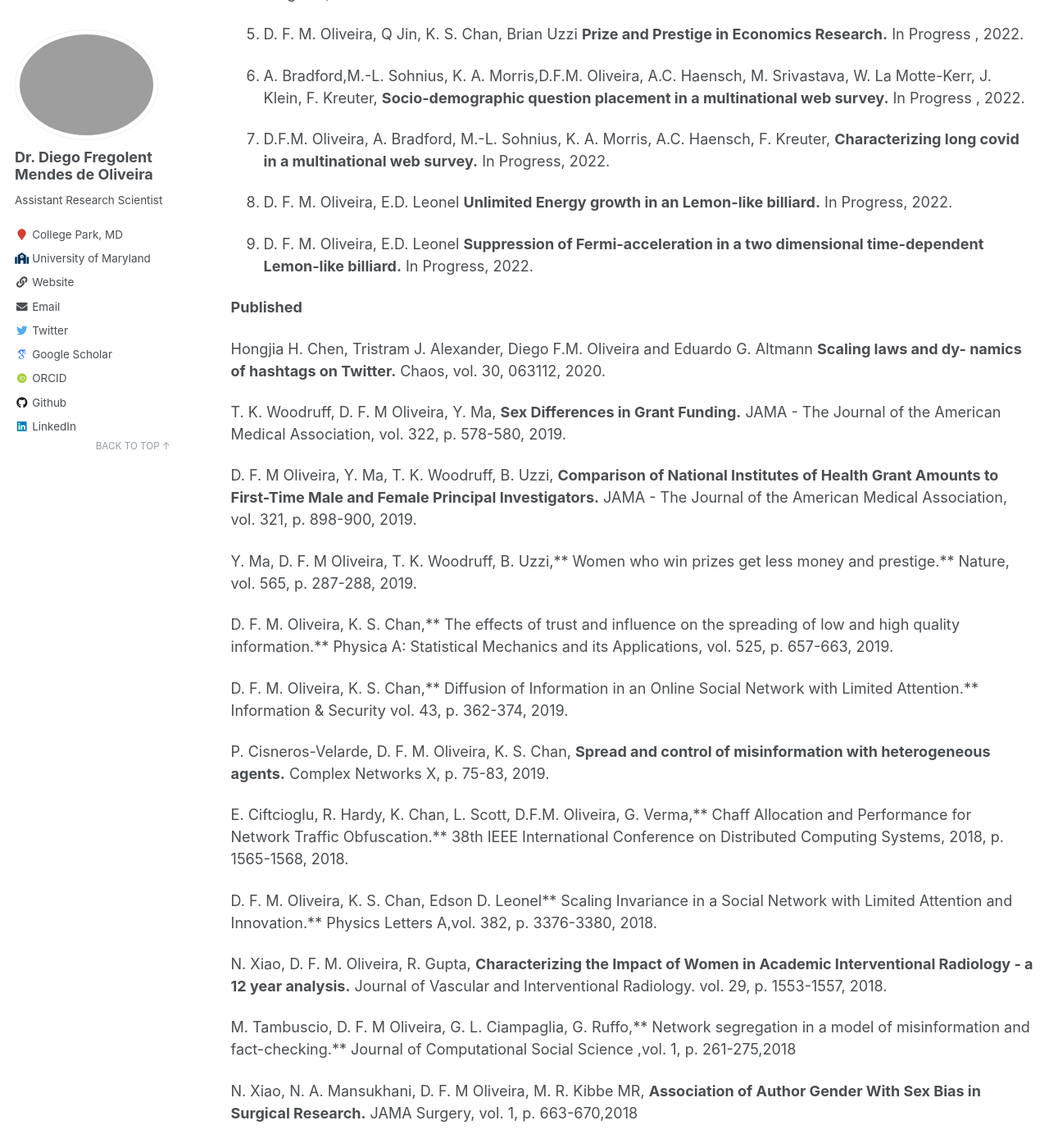
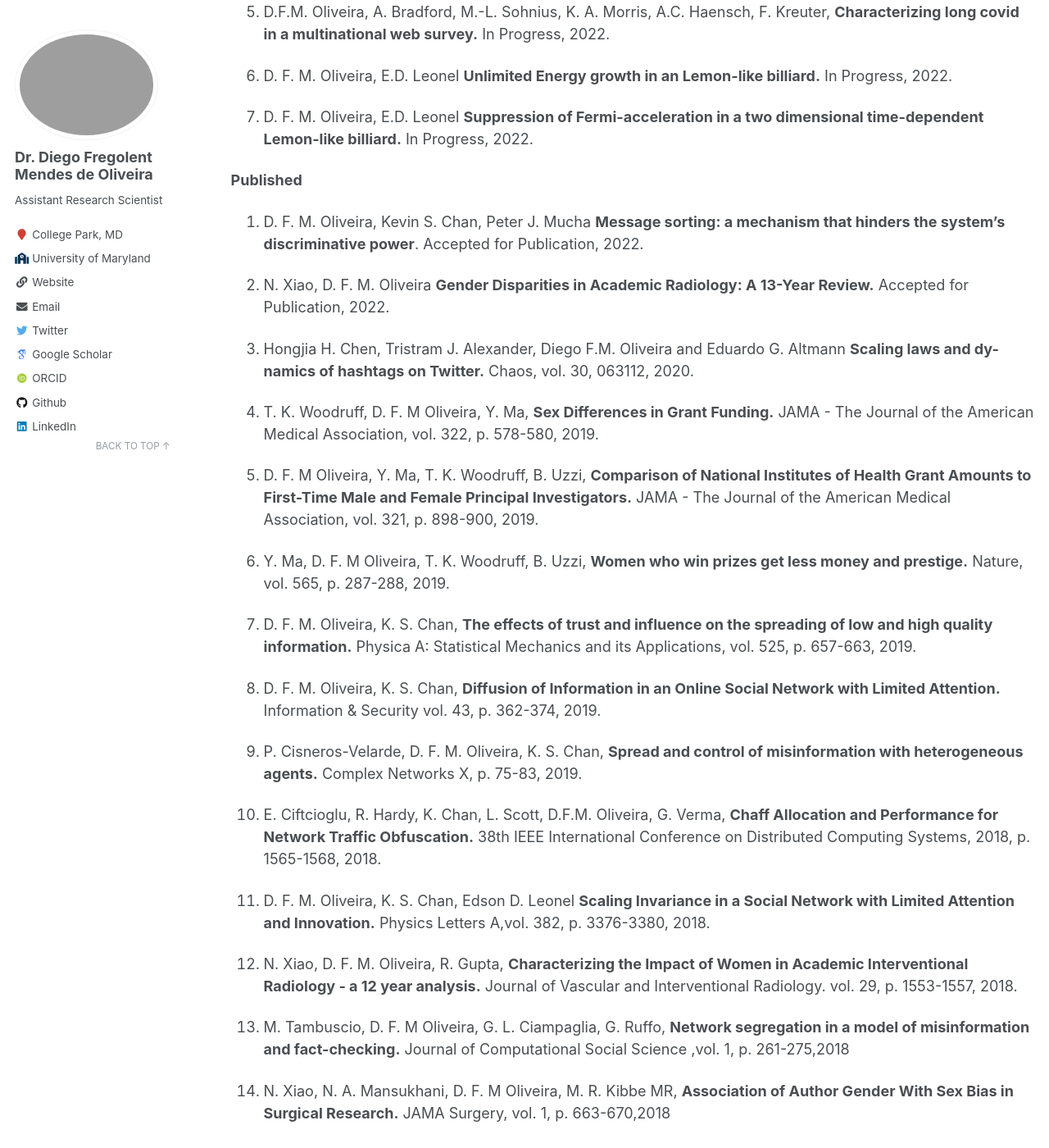
Before and after one commit to fregolente/fregolente.github.io, a Jekyll site: the page built from _pages/publications.md, in a window 1280 px wide and 1400 px high, scrolled down 643 px. Shown: the whole window at 82% size. Built offline with Jekyll 4.4.1, drawn with Linux system fonts in a browser that asks for light colours; some web fonts are replaced; part of the change alters nothing that is shown; some of the changed text lies outside the part shown.

Commit message:
Update publications.md

```diff
--- a/_pages/publications.md
+++ b/_pages/publications.md
@@ -14,117 +14,118 @@ The number of citations can be found in my Google Scholar at [bit.ly/dfmo_citati
 
 **Under Review or In Progress**
 
-1. D. F. M. Oliveira, Kevin S. Chan, Peter J. Mucha **Message sorting: a mechanism that hinders the system’s discriminative power**. Accepted for Publication, 2022.
 
-2. N. Xiao, D. F. M. Oliveira **Gender Disparities in Academic Radiology: A 13-Year Review.** Accepted for Publication, 2022.
+56. G. L. Ciampaglia, M. Tambuscio, D. F. M Oliveira, G. Ruffo, A. Flammini, F. Menczer **Understanding the spread of misinformation over online social networks.** In Progress, 2022.
 
-3. G. L. Ciampaglia, M. Tambuscio, D. F. M Oliveira, G. Ruffo, A. Flammini, F. Menczer **Understanding the spread of misinformation over online social networks.** In Progress, 2022.
+55. D. F. M. Oliveira, Q Jin, K. S. Chan, Brian Uzzi **Quantifying Gender Disparities in Economics Research.** In Progress, 2022.
 
-4. D. F. M. Oliveira, Q Jin, K. S. Chan, Brian Uzzi **Quantifying Gender Disparities in Economics Research.** In Progress, 2022.
+54. D. F. M. Oliveira, Q Jin, K. S. Chan, Brian Uzzi **Prize and Prestige in Economics Research.** In Progress , 2022.
 
-5. D. F. M. Oliveira, Q Jin, K. S. Chan, Brian Uzzi **Prize and Prestige in Economics Research.** In Progress , 2022.
+52. A. Bradford,M.-L. Sohnius, K. A. Morris,D.F.M. Oliveira, A.C. Haensch, M. Srivastava, W. La Motte-Kerr, J. Klein, F. Kreuter, **Socio-demographic question placement in a multinational web survey.** In Progress , 2022.
 
-6. A. Bradford,M.-L. Sohnius, K. A. Morris,D.F.M. Oliveira, A.C. Haensch, M. Srivastava, W. La Motte-Kerr, J. Klein, F. Kreuter, **Socio-demographic question placement in a multinational web survey.** In Progress , 2022.
+52. D.F.M. Oliveira, A. Bradford, M.-L. Sohnius, K. A. Morris, A.C. Haensch, F. Kreuter, **Characterizing long covid in a multinational web survey.** In Progress, 2022.
 
-7. D.F.M. Oliveira, A. Bradford, M.-L. Sohnius, K. A. Morris, A.C. Haensch, F. Kreuter, **Characterizing long covid in a multinational web survey.** In Progress, 2022.
+51. D. F. M. Oliveira, E.D. Leonel **Unlimited Energy growth in an Lemon-like billiard.** In Progress, 2022.
 
-8. D. F. M. Oliveira, E.D. Leonel **Unlimited Energy growth in an Lemon-like billiard.** In Progress, 2022.
-
-9. D. F. M. Oliveira, E.D. Leonel **Suppression of Fermi-acceleration in a two dimensional time-dependent Lemon-like billiard.** In Progress, 2022.
+50. D. F. M. Oliveira, E.D. Leonel **Suppression of Fermi-acceleration in a two dimensional time-dependent Lemon-like billiard.** In Progress, 2022.
 
 
 **Published**
 
-Hongjia H. Chen, Tristram J. Alexander, Diego F.M. Oliveira and Eduardo G. Altmann **Scaling laws and dy- namics of hashtags on Twitter.** Chaos, vol. 30, 063112, 2020.
+49.  D. F. M. Oliveira, Kevin S. Chan, Peter J. Mucha **Message sorting: a mechanism that hinders the system’s discriminative power**. Accepted for Publication, 2022.
 
-T. K. Woodruff, D. F. M Oliveira, Y. Ma, **Sex Differences in Grant Funding.** JAMA - The Journal of the American Medical Association, vol. 322, p. 578-580, 2019.
+48. N. Xiao, D. F. M. Oliveira **Gender Disparities in Academic Radiology: A 13-Year Review.** Accepted for Publication, 2022.
 
-D. F. M Oliveira, Y. Ma, T. K. Woodruff, B. Uzzi, **Comparison of National Institutes of Health Grant Amounts to First-Time Male and Female Principal Investigators.** JAMA - The Journal of the American Medical Association, vol. 321, p. 898-900, 2019.
+47. Hongjia H. Chen, Tristram J. Alexander, Diego F.M. Oliveira and Eduardo G. Altmann **Scaling laws and dy- namics of hashtags on Twitter.** Chaos, vol. 30, 063112, 2020.
 
-Y. Ma, D. F. M Oliveira, T. K. Woodruff, B. Uzzi,** Women who win prizes get less money and prestige.** Nature, vol. 565, p. 287-288, 2019.
+46. T. K. Woodruff, D. F. M Oliveira, Y. Ma, **Sex Differences in Grant Funding.** JAMA - The Journal of the American Medical Association, vol. 322, p. 578-580, 2019.
 
-D. F. M. Oliveira, K. S. Chan,** The effects of trust and influence on the spreading of low and high quality information.** Physica A: Statistical Mechanics and its Applications, vol. 525, p. 657-663, 2019.
+45. D. F. M Oliveira, Y. Ma, T. K. Woodruff, B. Uzzi, **Comparison of National Institutes of Health Grant Amounts to First-Time Male and Female Principal Investigators.** JAMA - The Journal of the American Medical Association, vol. 321, p. 898-900, 2019.
 
-D. F. M. Oliveira, K. S. Chan,** Diffusion of Information in an Online Social Network with Limited Attention.** Information & Security vol. 43, p. 362-374, 2019.
+44. Y. Ma, D. F. M Oliveira, T. K. Woodruff, B. Uzzi, **Women who win prizes get less money and prestige.** Nature, vol. 565, p. 287-288, 2019.
 
-P. Cisneros-Velarde, D. F. M. Oliveira, K. S. Chan, **Spread and control of misinformation with heterogeneous agents.** Complex Networks X, p. 75-83, 2019.
+43. D. F. M. Oliveira, K. S. Chan, **The effects of trust and influence on the spreading of low and high quality information.** Physica A: Statistical Mechanics and its Applications, vol. 525, p. 657-663, 2019.
 
-E. Ciftcioglu, R. Hardy, K. Chan, L. Scott, D.F.M. Oliveira, G. Verma,** Chaff Allocation and Performance for Network Traffic Obfuscation.** 38th IEEE International Conference on Distributed Computing Systems, 2018, p. 1565-1568, 2018.
+42. D. F. M. Oliveira, K. S. Chan, **Diffusion of Information in an Online Social Network with Limited Attention.** Information & Security vol. 43, p. 362-374, 2019.
 
-D. F. M. Oliveira, K. S. Chan, Edson D. Leonel** Scaling Invariance in a Social Network with Limited Attention and Innovation.** Physics Letters A,vol. 382, p. 3376-3380, 2018.
+41. P. Cisneros-Velarde, D. F. M. Oliveira, K. S. Chan, **Spread and control of misinformation with heterogeneous agents.** Complex Networks X, p. 75-83, 2019.
 
-N. Xiao, D. F. M. Oliveira, R. Gupta, **Characterizing the Impact of Women in Academic Interventional Radiology - a 12 year analysis.** Journal of Vascular and Interventional Radiology. vol. 29, p. 1553-1557, 2018.
+40. E. Ciftcioglu, R. Hardy, K. Chan, L. Scott, D.F.M. Oliveira, G. Verma, **Chaff Allocation and Performance for Network Traffic Obfuscation.** 38th IEEE International Conference on Distributed Computing Systems, 2018, p. 1565-1568, 2018.
 
-M. Tambuscio, D. F. M Oliveira, G. L. Ciampaglia, G. Ruffo,** Network segregation in a model of misinformation and fact-checking.** Journal of Computational Social Science ,vol. 1, p. 261-275,2018
+39. D. F. M. Oliveira, K. S. Chan, Edson D. Leonel **Scaling Invariance in a Social Network with Limited Attention and Innovation.** Physics Letters A,vol. 382, p. 3376-3380, 2018.
 
-N. Xiao, N. A. Mansukhani, D. F. M Oliveira, M. R. Kibbe MR, **Association of Author Gender With Sex Bias in Surgical Research.** JAMA Surgery, vol. 1, p. 663-670,2018
+38. N. Xiao, D. F. M. Oliveira, R. Gupta, **Characterizing the Impact of Women in Academic Interventional Radiology - a 12 year analysis.** Journal of Vascular and Interventional Radiology. vol. 29, p. 1553-1557, 2018.
 
-X. Qiu∗, D. F. M. Oliveira∗, A. Flammini, F. Menczer **Limited individual attention and online virality of low- quality information.** Nature Human Behaviour, vol.1, p.1-7, 2017. (∗ The authors contributed equally to the paper.)
+37. M. Tambuscio, D. F. M Oliveira, G. L. Ciampaglia, G. Ruffo, **Network segregation in a model of misinformation and fact-checking.** Journal of Computational Social Science ,vol. 1, p. 261-275,2018
 
-Marcus Vin ́ıcius Camillo Galia, D. F. M. Oliveira, Mario R. Silva, E. D. Leonel, **Evolution to the equilibrium in a dissipative and time dependent billiard.** Physica A, vol.465, p.66–74, 2017.
+36. N. Xiao, N. A. Mansukhani, D. F. M Oliveira, M. R. Kibbe MR, **Association of Author Gender With Sex Bias in Surgical Research.** JAMA Surgery, vol. 1, p. 663-670,2018
 
-Edson D. Leonel, Marcus Vinıcius Camillo Galia, Luis Antonio Barreiro, D. F. M. Oliveira, **Thermodynamics of a time dependent and dissipative oval billiard: a heat transfer and billiard approach.** Phys. Rev. E, v.94, p.062211(1-10), 2016.
+35. X. Qiu∗, D. F. M. Oliveira∗, A. Flammini, F. Menczer **Limited individual attention and online virality of low- quality information.** Nature Human Behaviour, vol.1, p.1-7, 2017. (∗ The authors contributed equally to the paper.)
 
-D. Nikolov, D. F. M. Oliveira, A. Flammini, F. Menczer **Measuring online social bubbles.** Peerj Computer Science, vol. 1, p.e38, 2015.
+34. Marcus Vin ́ıcius Camillo Galia, D. F. M. Oliveira, Mario R. Silva, E. D. Leonel, **Evolution to the equilibrium in a dissipative and time dependent billiard.** Physica A, vol.465, p.66–74, 2017.
 
-D. F. M. Oliveira, Mario R. Silva, E. D. Leonel, **A symmetry break in energy distribution causing unlimited diffusion in a two dimensional mapping.** Physica A, vol.15, p.909–915, 2015.
+33. Edson D. Leonel, Marcus Vinıcius Camillo Galia, Luis Antonio Barreiro, D. F. M. Oliveira, **Thermodynamics of a time dependent and dissipative oval billiard: a heat transfer and billiard approach.** Phys. Rev. E, v.94, p.062211(1-10), 2016.
 
-D. F. M. Oliveira, E. D. Leonel, **Statistical and dynamical properties of a dissipative kicked rotator.** Physica A, vol. 413, p.498–514, 2014.
+32. D. Nikolov, D. F. M. Oliveira, A. Flammini, F. Menczer **Measuring online social bubbles.** Peerj Computer Science, vol. 1, p.e38, 2015.
 
-M. Hansen, D. R. Costa, D. F. M. Oliveira, E. D. Leonel, **Statistical properties for a dissipative model of relativistic particles in a wave packet: a parameter space investigation.** Applied Mathematics and Computation, vol. 1, p.387–392, 2014.
+31. D. F. M. Oliveira, Mario R. Silva, E. D. Leonel, **A symmetry break in energy distribution causing unlimited diffusion in a two dimensional mapping.** Physica A, vol.15, p.909–915, 2015.
 
-D. R. Costa, D. F. M. Oliveira, E. D. Leonel, **Dynamical and statistical properties of a rotating oval billiard.** Communications in Nonlinear Science and Numerical Simulations, vol. 19, p.1926–1934, 2014.
+30. D. F. M. Oliveira, E. D. Leonel, **Statistical and dynamical properties of a dissipative kicked rotator.** Physica A, vol. 413, p.498–514, 2014.
 
-D. F. M. Oliveira, P ̈oschel, T., **Competition between unlimited and limited energy growth in a two-dimensional time-dependent billiard. Phys Lett A, vol.337, p. 2052-2057, 2013.
+29. M. Hansen, D. R. Costa, D. F. M. Oliveira, E. D. Leonel, **Statistical properties for a dissipative model of relativistic particles in a wave packet: a parameter space investigation.** Applied Mathematics and Computation, vol. 1, p.387–392, 2014.
 
-D. F. M. Oliveira, E. D. Leonel, **Some dynamical properties of a classical dissipative bouncing ball model with two nonlinearities.** Physica A, vol.392, p. 1762-1769, 2013.
+28. D. R. Costa, D. F. M. Oliveira, E. D. Leonel, **Dynamical and statistical properties of a rotating oval billiard.** Communications in Nonlinear Science and Numerical Simulations, vol. 19, p.1926–1934, 2014.
 
-D. F. M. Oliveira, E. D. Leonel, **Dynamical properties for the problem of a particle in a electric field of wave packet: low velocity and relativistic approach.** Phys. Lett. A, v.376 p.3630-3637, 2012.
+27. D. F. M. Oliveira, P ̈oschel, T., **Competition between unlimited and limited energy growth in a two-dimensional time-dependent billiard. Phys Lett A, vol.337, p. 2052-2057, 2013.
 
-O. Georgiou, G. Gligori ́c, A. Lazarides, D. F. M. Oliveira, J. D. Bodyfelt, A. Goussev, **Influence of boundary conditions on quantum escape.** Europhys. Lett., v.100, p.20005(1-6) 2012.
+26. D. F. M. Oliveira, E. D. Leonel, **Some dynamical properties of a classical dissipative bouncing ball model with two nonlinearities.** Physica A, vol.392, p. 1762-1769, 2013.
 
-D. F. M. Oliveira, M. Robnik **Scaling invariance in a time dependent elliptical billiard.** International Journal of Bifurcation and Chaos. v.22, p.1250207, 2012.
+25. D. F. M. Oliveira, E. D. Leonel, **Dynamical properties for the problem of a particle in a electric field of wave packet: low velocity and relativistic approach.** Phys. Lett. A, v.376 p.3630-3637, 2012.
 
-D. F. M. Oliveira, E. D. Leonel **In-flight and collisional dissipation as a mechanism to suppress Fermi acceleration in a time-dependent Lorentz Gas.** Chaos, v.22, p.026123 2012.
+24. O. Georgiou, G. Gligori ́c, A. Lazarides, D. F. M. Oliveira, J. D. Bodyfelt, A. Goussev, **Influence of boundary conditions on quantum escape.** Europhys. Lett., v.100, p.20005(1-6) 2012.
 
-D. F. M. Oliveira, M. Robnik, E. D. Leonel **Statistical properties of a dissipative kicked system: critical exponents and scaling invariance.** Phys. Lett. A, v.376 p.723-728, 2012.
+23. D. F. M. Oliveira, M. Robnik **Scaling invariance in a time dependent elliptical billiard.** International Journal of Bifurcation and Chaos. v.22, p.1250207, 2012.
 
-D. F. M. Oliveira, E. D. Leonel **Parameter-space for a dissipative Fermi-Ulam model.** New J. of Physics, v.13 p.123012(1-13), 2011.
+22. D. F. M. Oliveira, E. D. Leonel **In-flight and collisional dissipation as a mechanism to suppress Fermi acceleration in a time-dependent Lorentz Gas.** Chaos, v.22, p.026123 2012.
 
-D. F. M. Oliveira, M. Robnik, E. D. Leonel **Shrimp-shape domains in a dissipative kicked rotator.** Chaos, v.21, p.043122(1-6), 2011.
+21. D. F. M. Oliveira, M. Robnik, E. D. Leonel **Statistical properties of a dissipative kicked system: critical exponents and scaling invariance.** Phys. Lett. A, v.376 p.723-728, 2012.
 
-D. F. M. Oliveira, M. Robnik, E. D. Leonel **Dynamical properties of a particle in a wave packet: scaling invariance and boundary crisis.** Chaos, Solitons & Fractal, v.44, p.883-890, 2011.
+20. D. F. M. Oliveira, E. D. Leonel **Parameter-space for a dissipative Fermi-Ulam model.** New J. of Physics, v.13 p.123012(1-13), 2011.
 
-D. F. M. Oliveira, E. D. Leonel, M. Robnik, **Boundary crisis and transient in a dissipative relativistic standard map.** Phys. Lett. A, v.375, p.3365-3369, 2011.
+19. D. F. M. Oliveira, M. Robnik, E. D. Leonel **Shrimp-shape domains in a dissipative kicked rotator.** Chaos, v.21, p.043122(1-6), 2011.
 
-D. F. M. Oliveira, M. Robnik **In-flight dissipation as a mechanism to suppress Fermi acceleration.** Phys. Rev. E, v.83, p.026202(1-5), 2011.
+18. D. F. M. Oliveira, M. Robnik, E. D. Leonel **Dynamical properties of a particle in a wave packet: scaling invariance and boundary crisis.** Chaos, Solitons & Fractal, v.44, p.883-890, 2011.
 
-D. F. M. Oliveira, J. Vollmer, E. D. Leonel **Fermi acceleration and suppression of Fermi acceleration in a time- dependent Lorentz gas.** Physica D, v.240, p.389-396, 2011.
+17. D. F. M. Oliveira, E. D. Leonel, M. Robnik, **Boundary crisis and transient in a dissipative relativistic standard map.** Phys. Lett. A, v.375, p.3365-3369, 2011.
 
-D. F. M. Oliveira, E. D. Leonel **Boundary crisis and suppression of Fermi acceleration in a dissipative two dimensional non-integrable time-dependent billiard.** Physics letters A, v.374, p.3016-3020, 2010.
+16. D. F. M. Oliveira, M. Robnik **In-flight dissipation as a mechanism to suppress Fermi acceleration.** Phys. Rev. E, v.83, p.026202(1-5), 2011.
 
-D. F. M. Oliveira, E. D. Leonel **Suppressing Fermi acceleration in a two-dimensional non-integrable time- dependent oval-shaped billiard with inelastic collisions.** Physica A, vol.389, p.1009-1020, 2010.
+15. D. F. M. Oliveira, J. Vollmer, E. D. Leonel **Fermi acceleration and suppression of Fermi acceleration in a time- dependent Lorentz gas.** Physica D, v.240, p.389-396, 2011.
 
-D. F. M. Oliveira, E. D. Leonel **On the Dynamical Properties of an Elliptical-Oval Billiard with Static Boundary.** Communications in Nonlinear Science and Numerical Simulations, v.15, p.1092-1102, 2010.
+14. D. F. M. Oliveira, E. D. Leonel **Boundary crisis and suppression of Fermi acceleration in a dissipative two dimensional non-integrable time-dependent billiard.** Physics letters A, v.374, p.3016-3020, 2010.
 
-E. D. Leonel, D. F. M. Oliveira, A. Loskutov **Fermi acceleration and scaling properties of a time dependent oval billiard.** Chaos, v.19, p.033142(1-7), 2009.
+13. D. F. M. Oliveira, E. D. Leonel **Suppressing Fermi acceleration in a two-dimensional non-integrable time- dependent oval-shaped billiard with inelastic collisions.** Physica A, vol.389, p.1009-1020, 2010.
 
-D. F. M. Oliveira, R. A. Biz ̃ao, E. D. Leonel **Scaling Properties of a Hybrid Fermi-Ulam-Bouncer Model.** Mathematical Problems in Engineering, v.2009, p.1-14, 2009.
+12. D. F. M. Oliveira, E. D. Leonel **On the Dynamical Properties of an Elliptical-Oval Billiard with Static Boundary.** Communications in Nonlinear Science and Numerical Simulations, v.15, p.1092-1102, 2010.
 
-D. F. M. Oliveira, E. D. Leonel **The Feigenbaum’s δ for a high dissipative bouncing ball model.** Brazilian Journal of Physics, v.38, p.62-64, 2008.
+11. E. D. Leonel, D. F. M. Oliveira, A. Loskutov **Fermi acceleration and scaling properties of a time dependent oval billiard.** Chaos, v.19, p.033142(1-7), 2009.
 
-E. D. Leonel, D. F. M. Oliveira, R. E. Carvalho **Scaling properties of the regular dynamics for a dissipative bouncing ball model.** Physica A , v.386, p.73-78, 2007. Conference Proceedings
+10. D. F. M. Oliveira, R. A. Biz ̃ao, E. D. Leonel **Scaling Properties of a Hybrid Fermi-Ulam-Bouncer Model.** Mathematical Problems in Engineering, v.2009, p.1-14, 2009.
 
-D. F. M. Oliveira, E. D. Leonel **A two-dimension non-integrable billiard under scaling.** 9th Brazilian Conference on Dynamics, Control and Their Applications - Dincon, v.1, p. 1 - 6, Serra Negra - SP, 2010.
+9. D. F. M. Oliveira, E. D. Leonel **The Feigenbaum’s δ for a high dissipative bouncing ball model.** Brazilian Journal of Physics, v.38, p.62-64, 2008.
 
-D. F. M. Oliveira, A. Loskutov, E. D. Leonel **Dinamica de uma partícula clássica em um bilhar bidimensional com fronteira dependente do tempo.** In: 8th Brazilian Conference on Dynamics, Control and Their Applications - Dincon, v.1, p. 1 - 6, Bauru - SP, 2009.
+8. E. D. Leonel, D. F. M. Oliveira, R. E. Carvalho **Scaling properties of the regular dynamics for a dissipative bouncing ball model.** Physica A , v.386, p.73-78, 2007. Conference Proceedings
 
-D. F. M. Oliveira, E. D. Leonel **Dinamica de uma partícula clássica em um bilhar bidimensional.** In: 7th Brazilian Conference on Dynamics, Control and Their Applications - Dincon, v.1, p. 486 - 491, Presidente Prudente - SP, 2008.
+7. D. F. M. Oliveira, E. D. Leonel **A two-dimension non-integrable billiard under scaling.** 9th Brazilian Conference on Dynamics, Control and Their Applications - Dincon, v.1, p. 1 - 6, Serra Negra - SP, 2010.
 
-D. F. M. Oliveira, E. D. Leonel **Scaling Analysis on the Simplified Hybrid Fermi-Ulam-bouncer Model** In: 6th Brazilian Conference on Dynamics, Control and Their Applications - Dincon, v.1. p.1096 - 1101, S ̃ao Jos ́e do Rio Preto - SP, 2007.
+6. D. F. M. Oliveira, A. Loskutov, E. D. Leonel **Dinamica de uma partícula clássica em um bilhar bidimensional com fronteira dependente do tempo.** In: 8th Brazilian Conference on Dynamics, Control and Their Applications - Dincon, v.1, p. 1 - 6, Bauru - SP, 2009.
 
-D. F. M. Oliveira, R. E. Carvalho, E. D. Leonel **What can a damping coefficient do in a bouncing ball model?** In: 5th Brazilian Conference on Dynamics, Control and Their Applications - Dincon, Guaratinguet ́a - SP, 2006. Expanded Abstract
+5. D. F. M. Oliveira, E. D. Leonel **Dinamica de uma partícula clássica em um bilhar bidimensional.** In: 7th Brazilian Conference on Dynamics, Control and Their Applications - Dincon, v.1, p. 486 - 491, Presidente Prudente - SP, 2008.
 
-D. F. M. Oliveira, E. D. Leonel Propriedades **Dinamicas do Modelo Fermi-Ulam Dissipativo,** Presidente Prudente- SP. Anais do XIX CIC UNESP, 2007.
+4. D. F. M. Oliveira, E. D. Leonel **Scaling Analysis on the Simplified Hybrid Fermi-Ulam-bouncer Model** In: 6th Brazilian Conference on Dynamics, Control and Their Applications - Dincon, v.1. p.1096 - 1101, S ̃ao Jos ́e do Rio Preto - SP, 2007.
 
-D. F. M. Oliveira, E. D. Leonel, R. E. Carvalho **Eventos de crises no modelo Fermi-Ulam dissipativo.** Bauru-SP. Anais do XVIII CIC UNESP, 20
+3. D. F. M. Oliveira, R. E. Carvalho, E. D. Leonel **What can a damping coefficient do in a bouncing ball model?** In: 5th Brazilian Conference on Dynamics, Control and Their Applications - Dincon, Guaratinguet ́a - SP, 2006. Expanded Abstract
+
+2. D. F. M. Oliveira, E. D. Leonel Propriedades **Dinamicas do Modelo Fermi-Ulam Dissipativo,** Presidente Prudente- SP. Anais do XIX CIC UNESP, 2007.
+
+1. D. F. M. Oliveira, E. D. Leonel, R. E. Carvalho **Eventos de crises no modelo Fermi-Ulam dissipativo.** Bauru-SP. Anais do XVIII CIC UNESP, 20
```
